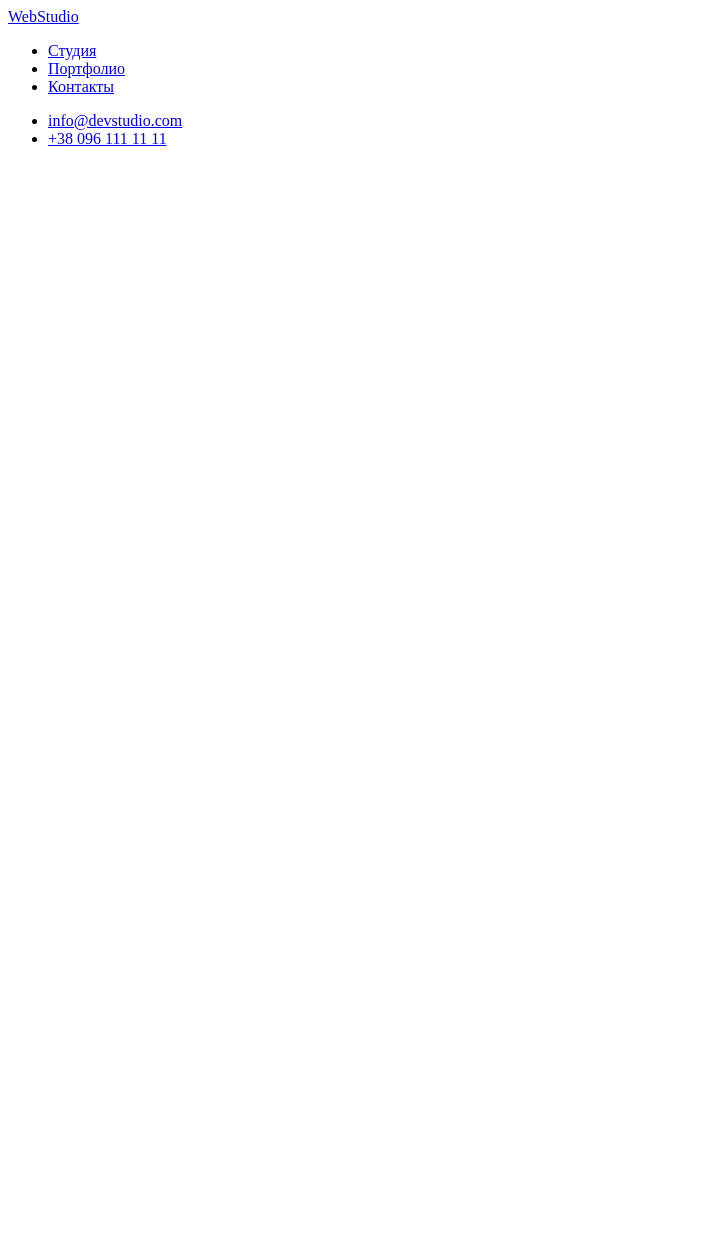
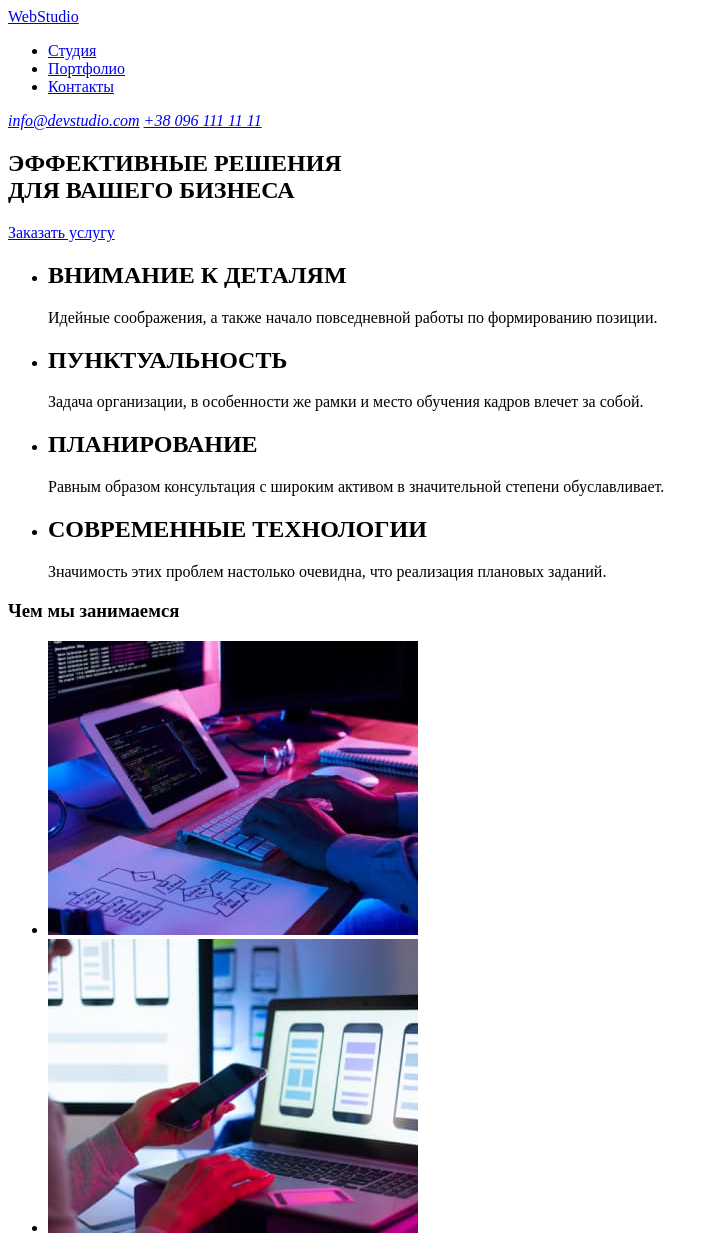
Before and after one commit to douest/goit-markup-hw-01, a plain HTML site: page index.html in a window 1280 px wide. Shown: the top 1233 px of the page, without its empty margins (0-717 px from the left). Before the commit the page ends 800 px from the top, so only its background shows below. Drawn offline with Linux system fonts and the light colour scheme.

Commit message:
added new sections

```diff
--- a/index.html
+++ b/index.html
@@ -9,7 +9,7 @@
 <body>
     <header>
         <nav>
-            <a href="#">WebStudio</a>
+            <a href="/">WebStudio</a>
             <ul>
                 <li>
                     <a href="#">Студия</a>
@@ -22,13 +22,53 @@
                 </li>
             </ul>
         </nav>
-        <ul>
-            <li><a href="mailto:info@devstudio.com">info@devstudio.com</a></li>
-            <li><a href="tel:+38 096 111 11 11">+38 096 111 11 11</a></li>
-        </ul>
+        <address>
+            <a href="mailto:info@devstudio.com">info@devstudio.com</a>
+            <a href="tel:+38 096 111 11 11">+38 096 111 11 11</a>
+        </address>
     </header>
     <main>
-
+        <section>
+            <h1>
+                ЭФФЕКТИВНЫЕ РЕШЕНИЯ<br />
+                ДЛЯ ВАШЕГО БИЗНЕСА
+            </h1>
+            <a href="#">Заказать услугу</a>
+        </section>
+        <section>
+            <ul>
+                <li>
+                    <h2>ВНИМАНИЕ К ДЕТАЛЯМ</h2>
+                    <p>Идейные соображения, а также начало повседневной работы по формированию позиции.</p>
+                </li>
+                <li>
+                    <h2>ПУНКТУАЛЬНОСТЬ</h2>
+                    <p>Задача организации, в особенности же рамки и место обучения кадров влечет за собой.</p>
+                </li>
+                <li>
+                    <h2>ПЛАНИРОВАНИЕ</h2>
+                    <p>Равным образом консультация с широким активом в значительной степени обуславливает.</p>
+                </li>
+                <li>
+                    <h2>СОВРЕМЕННЫЕ ТЕХНОЛОГИИ</h2>
+                    <p>Значимость этих проблем настолько очевидна, что реализация плановых заданий.</p>
+                </li>
+            </ul>
+        </section>
+        <section>
+            <h3>Чем мы занимаемся</h3>
+            <ul>
+                <li>
+                    <img src="./images/box-1.jpg" alt="desktop" width="370">
+                </li>
+                <li>
+                    <img src="./images/box-2.jpg" alt="mobile" width="370">
+                </li>
+                <li>
+                    <img src="./images/box-3.jpg" alt="tablet" width="370">
+                </li>
+            </ul>
+        </section>
     </main>
 </body>
 </html>
```
Also changed, not shown: images/box-1.jpg (added), images/box-2.jpg (added), images/box-3.jpg (added).
